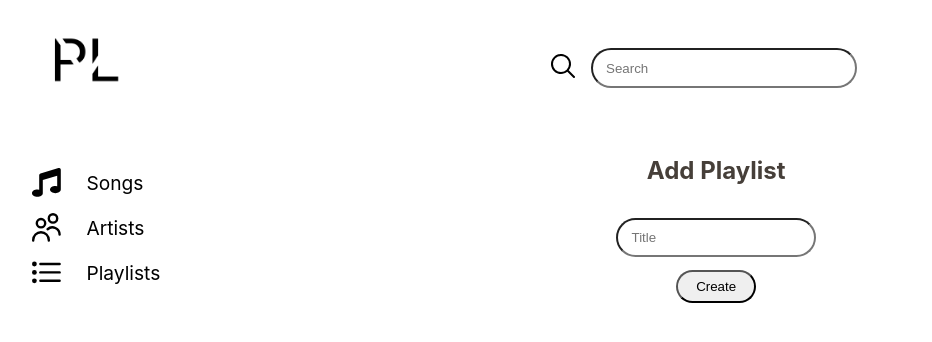
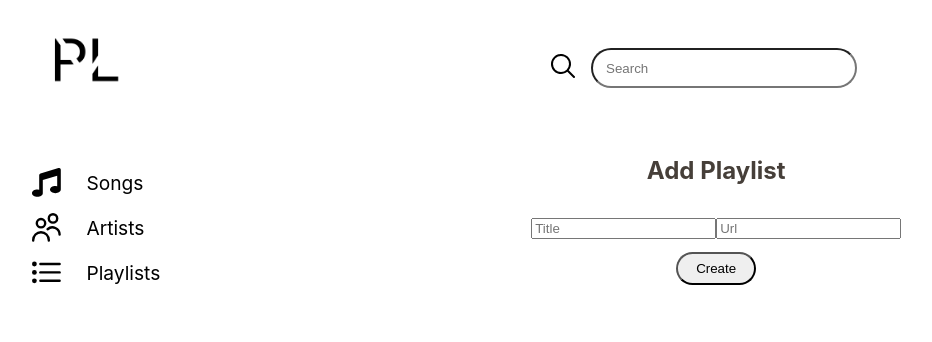
Before and after one commit to martin-petrov03/MusicApp, a Next.js app in the folder music-player/: page /playlists/add in a window 1280 px wide. Shown: the top 342 px of the page, without its empty margins (8-940 px from the left). Built offline with nearby package versions, Linux system fonts and the light colour scheme; no server answers.

Commit message:
Improve add-playlist logic and playlist interface

```diff
--- a/music-player/package.json
+++ b/music-player/package.json
@@ -13,7 +13,8 @@
     "next": "11.1.0",
     "react": "17.0.2",
     "react-dom": "17.0.2",
-    "sass": "^1.38.1"
+    "sass": "^1.38.1",
+    "unique-string": "^3.0.0"
   },
   "devDependencies": {
     "@types/react": "17.0.19",
--- a/music-player/pages/playlists/add/index.tsx
+++ b/music-player/pages/playlists/add/index.tsx
@@ -9,11 +9,13 @@ import styles from "./AddPlaylist.module.scss";
 const AddPlaylist: NextPage = () => {
   const router = useRouter();
   const [playlist, setPlaylist] = useState<PlaylistInterface>();
+
+  const [imageUrl, setImageUrl] = useState<string>("");
   const [title, setTitle] = useState<string>("");
 
   const handleSubmit = async (event: any) => {
     event.preventDefault();
-    const newPlaylist = { id: 1, title, imageUrl: "http://da" };
+    const newPlaylist = { title, imageUrl };
     addPlaylist(newPlaylist);
     router.back();
   };
@@ -29,8 +31,16 @@ const AddPlaylist: NextPage = () => {
           placeholder="Title"
           id="title"
           autoComplete="off"
-          className={styles.titleField}
+          className={styles.inputField}
           onChange={(e) => setTitle(e.target.value)}
+        />
+        <input
+          type="text"
+          placeholder="Url"
+          id="url"
+          autoComplete="off"
+          className={styles.inputField}
+          onChange={(e) => setImageUrl(e.target.value)}
         />
         <br />
         <input
--- a/music-player/utils/interfaces/Playlist.ts
+++ b/music-player/utils/interfaces/Playlist.ts
@@ -1,5 +1,5 @@
 interface Playlist {
-  id: number;
+  id: string;
   title: string;
   imageUrl: string;
 }
```
Also changed, not shown: 1 other file (tests, documents, lock files or other folders).
